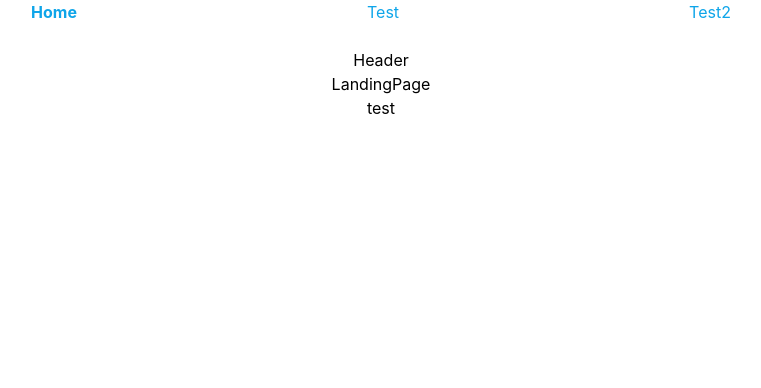
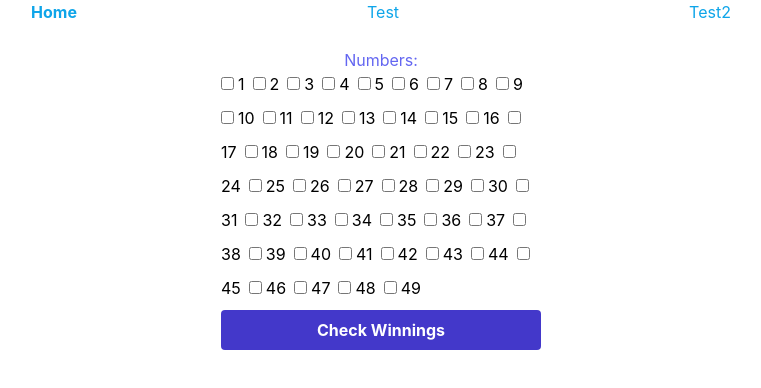
Before and after one commit to lim-jiahao/turn-down-for-huat-frontend, a React (Create React App) app: page / in a window 1280 px wide. Shown: the top 388 px of the page, without its empty margins (259-1020 px from the left). Built offline with nearby package versions, Linux system fonts and the light colour scheme.

Commit message:
check winnings thru checkbox input form

```diff
--- a/package.json
+++ b/package.json
@@ -6,6 +6,7 @@
     "@testing-library/jest-dom": "^5.16.2",
     "@testing-library/react": "^12.1.3",
     "@testing-library/user-event": "^13.5.0",
+    "axios": "^0.26.0",
     "react": "^17.0.2",
     "react-dom": "^17.0.2",
     "react-router-dom": "^6.2.1",
--- a/src/App.jsx
+++ b/src/App.jsx
@@ -2,7 +2,6 @@ import React from 'react';
 import {
   BrowserRouter as Router, Routes, Route, NavLink,
 } from 'react-router-dom';
-import Header from './components/Header.jsx';
 import LandingPage from './components/LandingPage.jsx';
 
 const App = () => (
@@ -18,12 +17,11 @@ const App = () => (
       </div>
 
       <Routes>
+        <Route path="/" element={<LandingPage />} />
         <Route path="/test2" element={<Test2 />} />
         <Route path="/test" element={<Test />} />
       </Routes>
     </Router>
-    <Header />
-    <LandingPage />
   </div>
 );
 
--- a/src/components/LandingPage.jsx
+++ b/src/components/LandingPage.jsx
@@ -1,12 +1,104 @@
 import React, { useState } from 'react';
+import axios from 'axios';
+
+axios.defaults.withCredentials = true;
+const BACKEND_URL = 'http://localhost:3004';
 
 const LandingPage = () => {
-  const [name, setName] = useState('test');
+  const numbers = [...Array(50).keys()].slice(1);
+  const [numbersChecked, setNumbersChecked] = useState(new Array(49).fill(false));
+  const [message, setMessage] = useState('');
+  const [selectedNumsOutput, setSelectedNumsOutput] = useState('');
+  const [winningNumbers, setWinningNumbers] = useState('');
+  const [additionalNumber, setAdditionalNumber] = useState('');
+  const [prize, setPrize] = useState('');
+
+  const handleCheck = (index) => {
+    setMessage('');
+    const updatedNumbersChecked = numbersChecked.map((item, i) => {
+      if (index !== i) return item;
+      if (index === i) {
+        const totalChecked = numbersChecked.filter((el) => el).length;
+        if (item || (!item && totalChecked < 6)) return !item;
+      }
+      setMessage('You can only select 6 numbers!');
+      return item;
+    });
+    setNumbersChecked(updatedNumbersChecked);
+  };
+
+  const handleSubmit = async (e) => {
+    e.preventDefault();
+    if (numbersChecked.filter((el) => el).length < 6) {
+      setMessage('Please select 6 numbers!');
+      return;
+    }
+
+    const data = { numbersChecked };
+
+    try {
+      const resp = await axios.post(`${BACKEND_URL}/bet/check`, data);
+      setSelectedNumsOutput(resp.data.numbers);
+
+      const info = JSON.parse(resp.data.d);
+      console.log(resp);
+      const winNums = info.WinningNumbers.join(',');
+      const winPrize = info.Prizes.length > 0 ? `You won $${new Intl.NumberFormat('en-US').format(info.Prizes[0].Total)}` : 'You did not win anything :(';
+      setWinningNumbers(winNums);
+      setAdditionalNumber(info.AdditionalNumber);
+      setPrize(winPrize);
+    } catch (err) {
+      console.log(err.response);
+    }
+  };
 
   return (
     <>
-      <div>LandingPage</div>
-      {name}
+      <form onSubmit={handleSubmit}>
+        <div className="w-1/4 m-auto flex flex-col items-center">
+          <span className="block text-indigo-500">Numbers:</span>
+          <div>
+            {numbers.map((number, index) => (
+              <label htmlFor={number} className="mr-2">
+                <input className="mb-4 mr-1" type="checkbox" value={number} checked={numbersChecked[index]} onChange={() => handleCheck(index)} />
+                {number}
+              </label>
+            ))}
+          </div>
+          <input className="w-full bg-indigo-700 hover:bg-pink-700 text-white font-bold py-2 px-4 mb-4 rounded" type="submit" value="Check Winnings" />
+          <span className="text-red-500 font-bold">{message}</span>
+        </div>
+      </form>
+
+      {selectedNumsOutput && (
+      <div className="flex flex-col items-center text-center">
+        <div className="mb-4">
+          <p className="text-xl font-bold text-sky-400">Draw date:</p>
+          <p>Thu, 17 Feb 2022</p>
+        </div>
+
+        <div className="mb-4">
+          <p className="text-xl font-bold text-sky-400">Your numbers:</p>
+          <p>{selectedNumsOutput}</p>
+        </div>
+
+        <div className="mb-4">
+          <p className="text-xl font-bold text-sky-400">Winning numbers:</p>
+          <p>{winningNumbers}</p>
+        </div>
+
+        <div className="mb-4">
+          <p className="text-xl font-bold text-sky-400">Additional number:</p>
+          <p>{additionalNumber}</p>
+        </div>
+
+        <div>
+          <p className="text-xl font-bold text-sky-400">Prize:</p>
+          <p>{prize}</p>
+        </div>
+      </div>
+      )}
+
     </>
   );
 };
```
Also changed, not shown: 1 other file (tests, documents, lock files or other folders).
